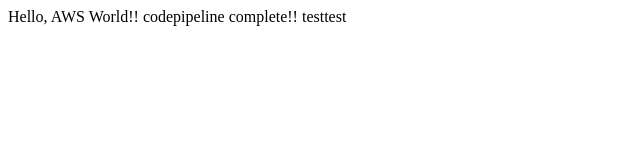
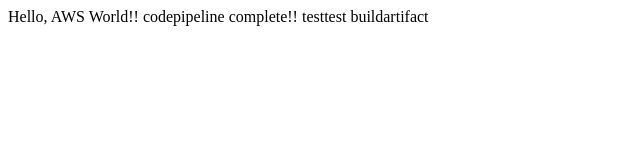
Before and after one commit to higuchi-1113/kadai5-code, a plain HTML site: page src/index.html in a window 1280 px wide. Shown: the whole page, without its empty margins (0-640 px from the left). Drawn offline with Linux system fonts and the light colour scheme.

Commit message:
Codepipelineのテスト

```diff
--- a/src/index.html
+++ b/src/index.html
@@ -9,5 +9,6 @@
   Hello, AWS World!!
   codepipeline complete!!
   testtest
+  buildartifact
 </body>
 </html>
```
